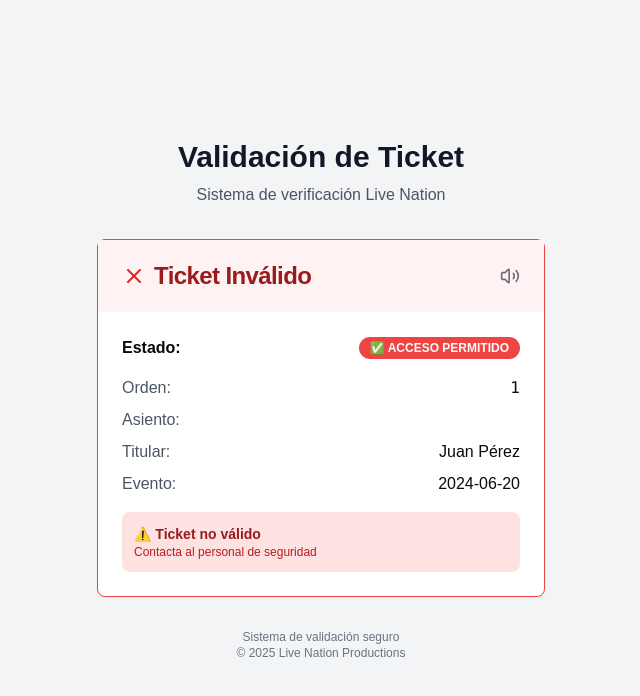
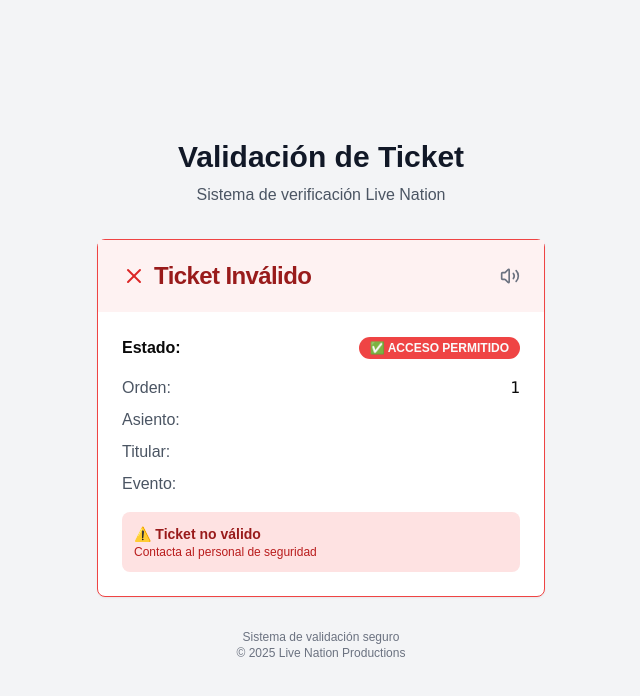
Before and after one commit to SebastianSidorowicz/LiveNation, a Next.js app: page /validate/1 in a window 1280 px wide. Shown: the top 696 px of the page, without its empty margins (319-959 px from the left). Built offline with nearby package versions, Linux system fonts and the light colour scheme.

Commit message:
chore: sync main changes in LiveNation project
Update all files and images from main branch.

Co-authored-by: undefined <undefined+undefined@users.noreply.github.com>

```diff
--- a/app/validate/[ticketId]/page.tsx
+++ b/app/validate/[ticketId]/page.tsx
@@ -11,13 +11,13 @@ export default function ValidateTicketPage() {
   useEffect(() => {
     // Simular datos del QR basados en el ID del ticket
     const ticketId = params.ticketId as string
-    const [orderNumber, seatId] = ticketId.split("-")
+    const [orderNumber, seatId, customerName, eventDate] = ticketId.split("-")
 
     const mockQRData = JSON.stringify({
       orderNumber: orderNumber,
       seatId: seatId,
-      customerName: "Juan Pérez",
-      eventDate: "2024-06-20",
+      customerName: customerName,
+      eventDate: eventDate,
       validationUrl: `https://livenation.com/validate/${ticketId}`,
     })
 
```
